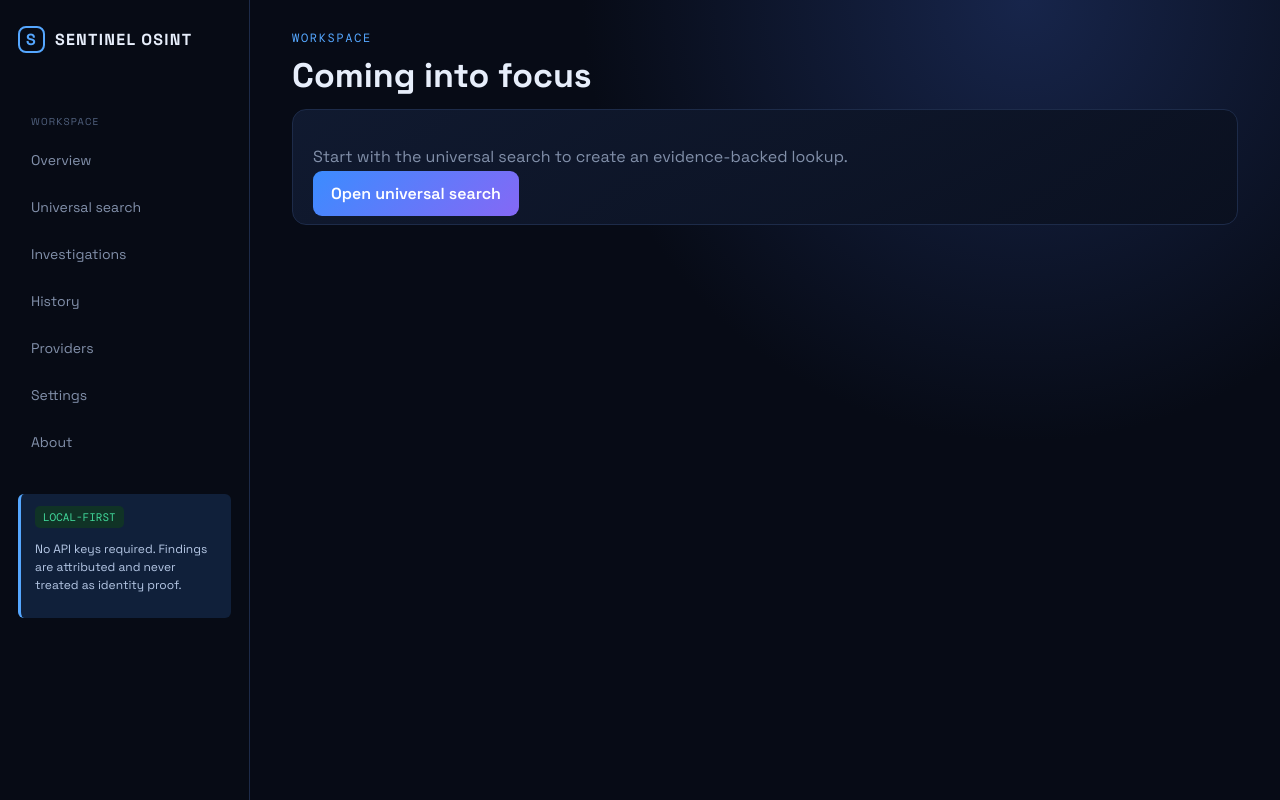
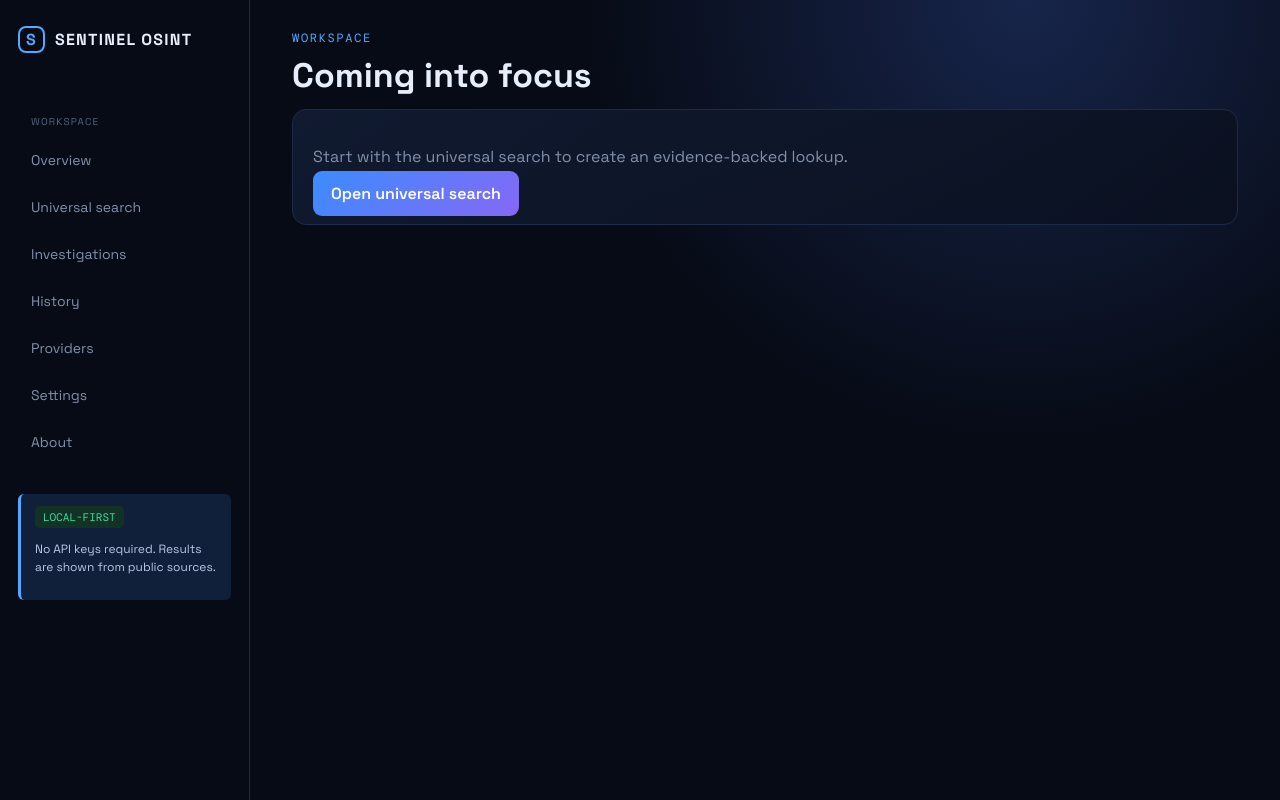
Before and after one commit to sulthanhadilk/sentinel-osint, a Next.js app: page / in a window 1280 px wide. Built offline with nearby package versions, Linux system fonts and the light colour scheme.

Commit message:
Use neutral public-source result wording
Updated notice text in the layout component to clarify that results are shown from public sources instead of stating findings are attributed and never treated as identity proof.

```diff
--- a/app/layout.tsx
+++ b/app/layout.tsx
@@ -6,5 +6,5 @@ const links = [
   ["History", "/history"], ["Providers", "/providers"], ["Settings", "/settings"], ["About", "/about"]
 ];
 export default function Layout({ children }: { children: React.ReactNode }) {
-  return <html lang="en"><body><div className="app"><aside className="sidebar"><Link className="brand" href="/dashboard"><span className="brand-mark">S</span>SENTINEL OSINT</Link><nav className="nav"><div className="nav-label">Workspace</div>{links.map(([label, href]) => <Link key={href} href={href}>{label}</Link>)}</nav><div className="notice" style={{marginTop:32}}><span className="badge green">LOCAL-FIRST</span><p style={{fontSize:12,lineHeight:1.5}}>No API keys required. Findings are attributed and never treated as identity proof.</p></div></aside><main className="main">{children}</main></div></body></html>
+  return <html lang="en"><body><div className="app"><aside className="sidebar"><Link className="brand" href="/dashboard"><span className="brand-mark">S</span>SENTINEL OSINT</Link><nav className="nav"><div className="nav-label">Workspace</div>{links.map(([label, href]) => <Link key={href} href={href}>{label}</Link>)}</nav><div className="notice" style={{marginTop:32}}><span className="badge green">LOCAL-FIRST</span><p style={{fontSize:12,lineHeight:1.5}}>No API keys required. Results are shown from public sources.</p></div></aside><main className="main">{children}</main></div></body></html>
 }
```
